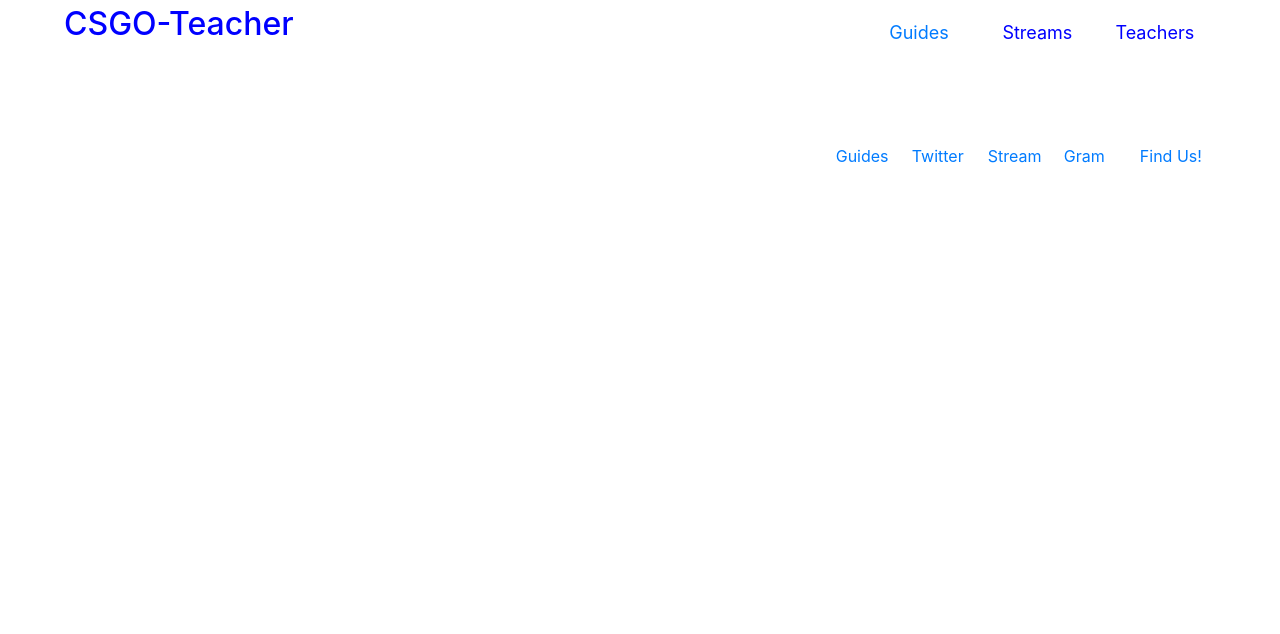
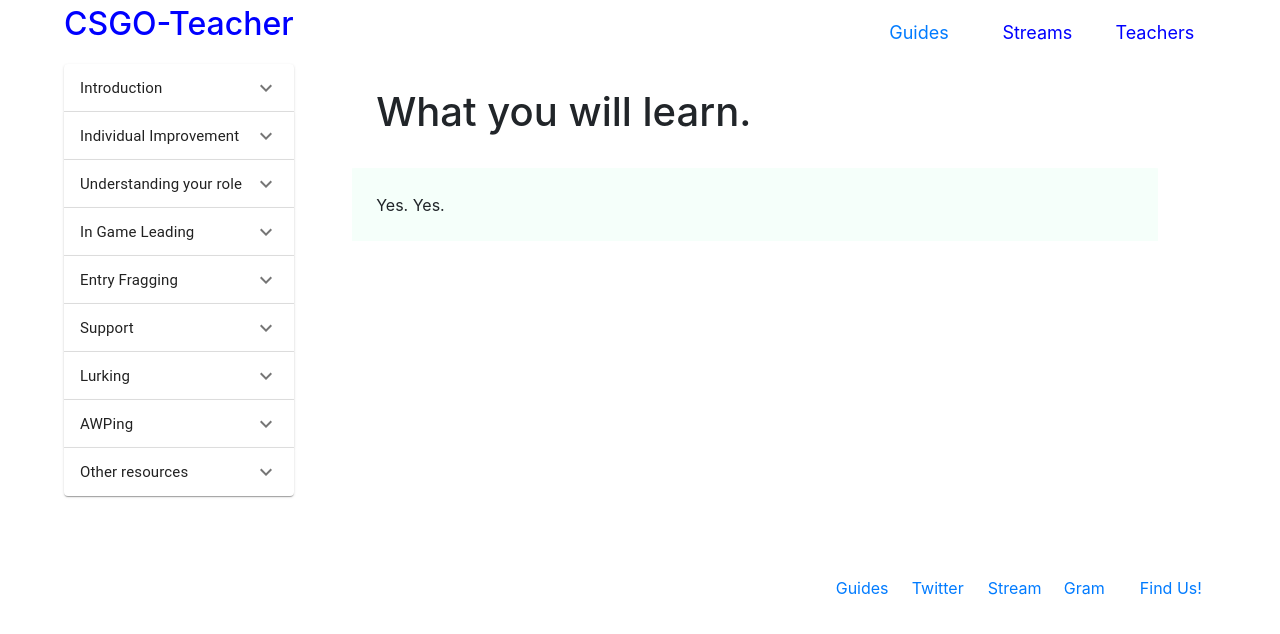
Before and after one commit to kukicako/Counter-Tony, a React (Create React App) app: page /Learn in a window 1280 px wide. Shown: the top 634 px of the page. Built offline with nearby package versions, Linux system fonts and the light colour scheme.

Commit message:
Added Introduction links to sidebar

```diff
--- a/src/App.js
+++ b/src/App.js
@@ -6,9 +6,16 @@ import 'bootstrap/dist/css/bootstrap.min.css';
 import Guides from './Components/Guides/guides.js'
 import Nav from './Components/Homepage/nav.js'
 import Footer from './Components/Homepage/footer.js'
+
+// Guide Introduction
+import WelcomeHome from './Components/Guides/Introduction/WelcomeHome'
+import LearnHome from './Components/Guides/Introduction/LearnHome'
+import WhoAreWeHome from './Components/Guides/Introduction/WhoAreWeHome'
+
+
+// IGL Guides
 import IGLHome from './Components/Guides/InGameLeading/introiglhome'
 import RoundAwarenessHome from './Components/Guides/InGameLeading/roundawarenesshome'
-// import Appointment from './Components/Homepage/appointment.js'
 
 function App() {
   return (
@@ -17,8 +24,18 @@ function App() {
         <Nav />
         <Route exact path="/" component={Homepage} />
         <Route exact path="/Guides" component={Guides} />
+
+        {/* Site Introduction Guides */}
+        <Route exact path="/Welcome" component={WelcomeHome} />
+        <Route exact path="/Learn" component={LearnHome} />
+        <Route exact path="/WhoAreWe" component={WhoAreWeHome} />
+
+
+
+        {/* IGL Guides */}
         <Route exact path="/IGLIntroduction" component={IGLHome} />
         <Route exact path="/RoundAwareness" component={RoundAwarenessHome} />
+
         <Footer />
       </div>
     </Router>
--- a/src/Components/Guides/Introduction/Learn.js
+++ b/src/Components/Guides/Introduction/Learn.js
@@ -0,0 +1,9 @@
+import React from 'react';
+
+function LearnText () {
+    return(
+        <p className="GuideText"> Yes. Yes. </p>
+    )
+}
+
+export default LearnText;
--- /dev/null
+++ b/src/Components/Guides/Introduction/LearnHome.js
@@ -0,0 +1,18 @@
+import React from 'react'
+import LearnTitle from './LearnTitle.js'
+import LearnText from './Learn.js'
+import Guidesidebar from '../guidesidebar.js'
+
+function LearnHome() {
+    return(
+        <div className='GuidePage'>
+            <Guidesidebar />
+            <div className='GuidePageStyling'>
+                <LearnTitle />
+                <LearnText />
+            </div>
+        </div>
+    )
+}
+
+export default LearnHome;
--- a/src/Components/Guides/Introduction/LearnTitle.js
+++ b/src/Components/Guides/Introduction/LearnTitle.js
@@ -0,0 +1,9 @@
+import React from 'react';
+
+function LearnTitle() {
+    return(
+        <h1 className="GuideTitle">What you will learn.</h1>
+    )
+}
+
+export default LearnTitle;
--- a/src/Components/Guides/Introduction/Welcome.js
+++ b/src/Components/Guides/Introduction/Welcome.js
@@ -0,0 +1,9 @@
+import React from 'react';
+
+function GuideText () {
+    return(
+        <p className="GuideText">Welcome! Here you will find dozens of guides written by experienced and dedicated CS players looking to help other individuals improve their game. No matter your level, we aim to offer you tips and tricks that can help you improve your game. We've noticed the lack of experienced players looking to help out players looking to take that next step. Here at csgoteacher.gg, we want to provide our experience, our tips, and our advice to you in hopes that it can give you direction. </p>
+    )
+}
+
+export default GuideText;
--- /dev/null
+++ b/src/Components/Guides/Introduction/WelcomeHome.js
@@ -0,0 +1,18 @@
+import React from 'react'
+import GuideText from './Welcome.js'
+import GuideTitle from './WelcomeTitle.js'
+import Guidesidebar from '../guidesidebar.js'
+
+function WelcomeHome() {
+    return(
+        <div className='GuidePage'>
+            <Guidesidebar />
+            <div className='GuidePageStyling'>
+                <GuideTitle />
+                <GuideText />
+            </div>
+        </div>
+    )
+}
+
+export default WelcomeHome;
--- a/src/Components/Guides/Introduction/WelcomeTitle.js
+++ b/src/Components/Guides/Introduction/WelcomeTitle.js
@@ -0,0 +1,9 @@
+import React from 'react';
+
+function GuideTitle() {
+    return(
+        <h1 className="GuideTitle">Welcome to csgoteacher.gg!</h1>
+    )
+}
+
+export default GuideTitle;
--- a/src/Components/Guides/Introduction/WhoAreWe.js
+++ b/src/Components/Guides/Introduction/WhoAreWe.js
@@ -0,0 +1,9 @@
+import React from 'react';
+
+function WhoAreWeText() {
+    return(
+        <p className="GuideText"> No. No. </p>
+    )
+}
+
+export default WhoAreWeText;
--- /dev/null
+++ b/src/Components/Guides/Introduction/WhoAreWeHome.js
@@ -0,0 +1,18 @@
+import React from 'react'
+import WhoAreWeText from './WhoAreWe.js'
+import WhoAreWeTitle from './WhoAreWeTitle.js'
+import Guidesidebar from '../guidesidebar.js'
+
+function WelcomeHome() {
+    return(
+        <div className='GuidePage'>
+            <Guidesidebar />
+            <div className='GuidePageStyling'>
+                <WhoAreWeTitle />
+                <WhoAreWeText />
+            </div>
+        </div>
+    )
+}
+
+export default WelcomeHome;
--- a/src/Components/Guides/Introduction/WhoAreWeTitle.js
+++ b/src/Components/Guides/Introduction/WhoAreWeTitle.js
@@ -0,0 +1,9 @@
+import React from 'react';
+
+function WhoAreWeTitle() {
+    return(
+        <h1 className="GuideTitle">Who are we?</h1>
+    )
+}
+
+export default WhoAreWeTitle;
--- a/src/Components/Guides/guidesidebar.js
+++ b/src/Components/Guides/guidesidebar.js
@@ -50,9 +50,9 @@ export default function Guidesidebar() {
         </ExpansionPanelSummary>
         <ExpansionPanelDetails className={classes.guidePanel}>
           <Typography className={classes.buttonDiv}>
-           <button className={classes.guideButton}>Welcome.</button>
-           <button className={classes.guideButton}>What you will learn.</button>
-           <button className={classes.guideButton}>Who are we?</button>
+           <Link to="/Welcome" className={classes.guideButton}>Welcome.</Link>
+           <Link to="/Learn" className={classes.guideButton}>What you will learn.</Link>
+           <Link to="/WhoAreWe" className={classes.guideButton}>Who are we?</Link>
           </Typography>
         </ExpansionPanelDetails>
       </ExpansionPanel>
```
